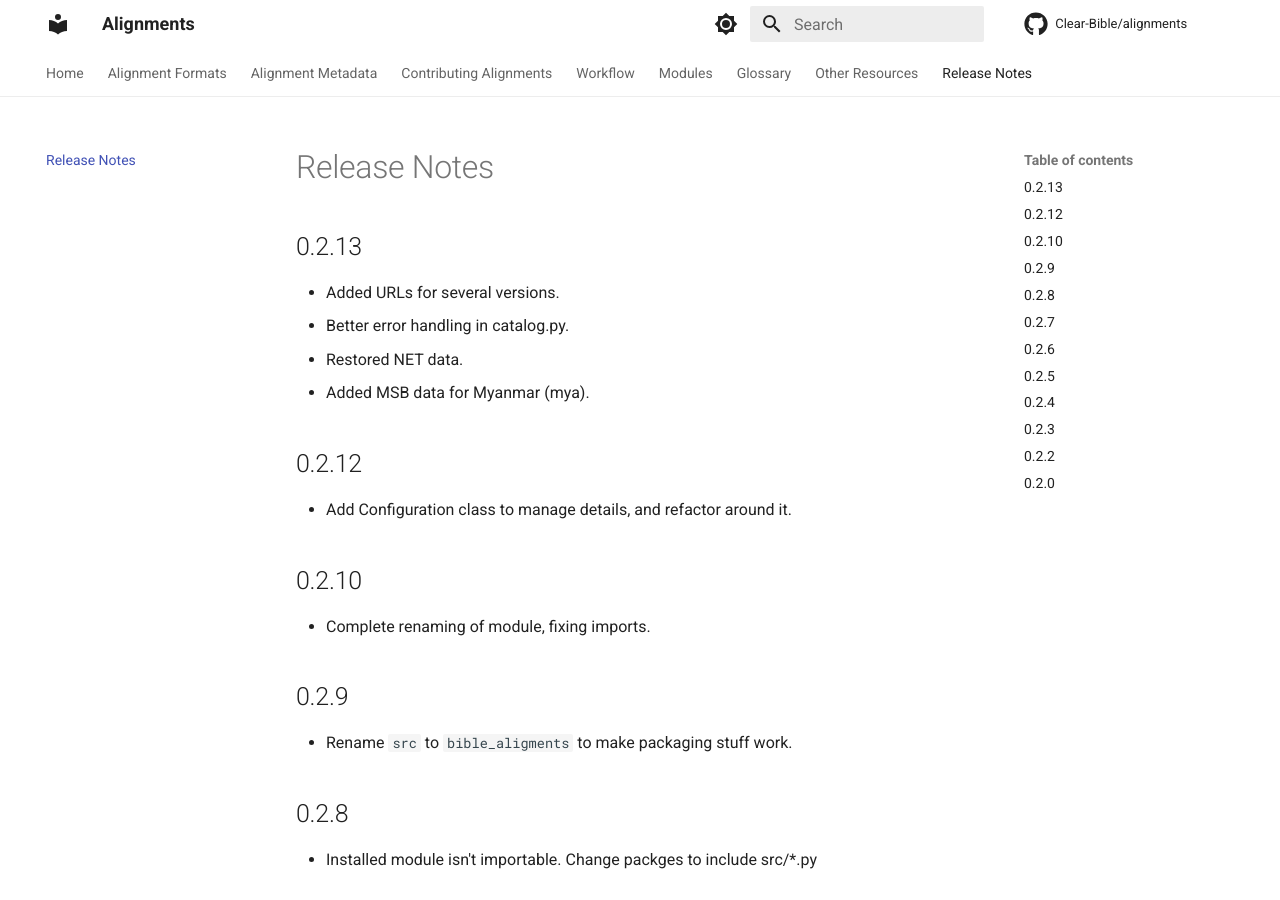
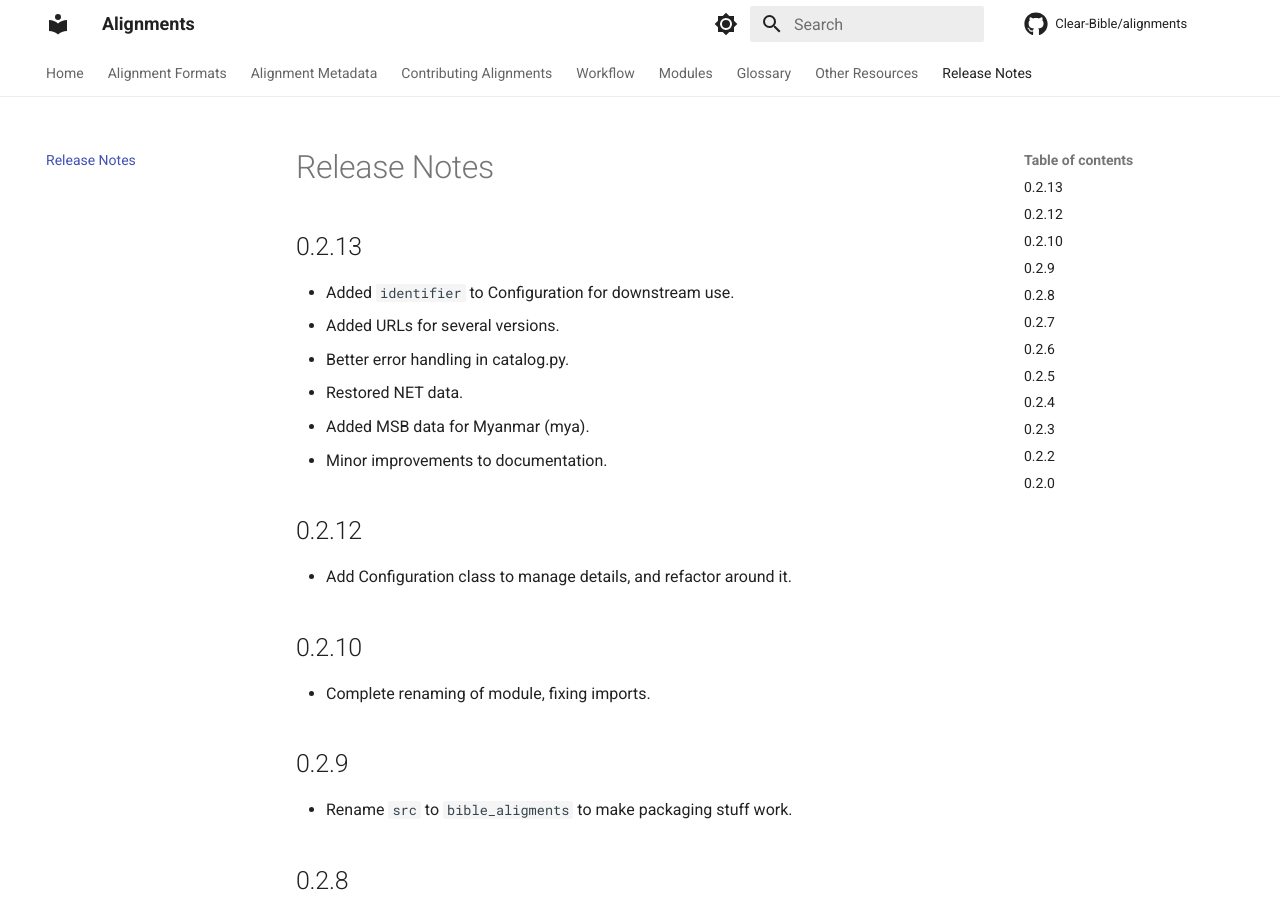
Before and after one commit to Clear-Bible/Alignments, an MkDocs documentation site: the page built from docs/ReleaseNotes.md, in a window 1280 px wide and 900 px high. Built offline with MkDocs 1.6.1 and Material for MkDocs 9.7.7, drawn with Linux system fonts in a browser that asks for light colours; comment, search, counter and statistics services are not loaded.

Commit message:
Update ReleaseNotes.md

```diff
--- a/docs/ReleaseNotes.md
+++ b/docs/ReleaseNotes.md
@@ -2,10 +2,12 @@
 
 ## 0.2.13
 
+- Added `identifier` to Configuration for downstream use.
 - Added URLs for several versions.
 - Better error handling in catalog.py.
 - Restored NET data.
 - Added MSB data for Myanmar (mya).
+- Minor improvements to documentation.
 
 ## 0.2.12
 
```
